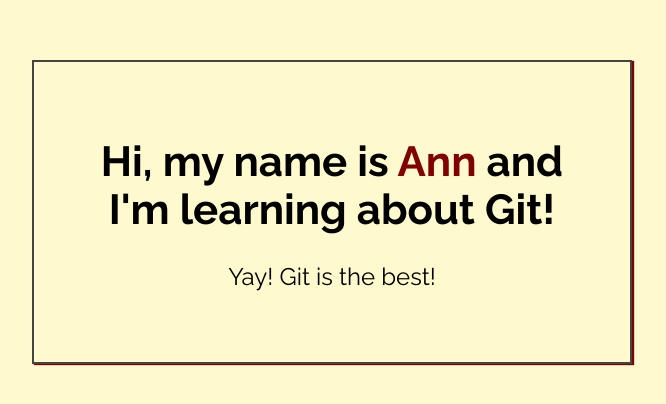
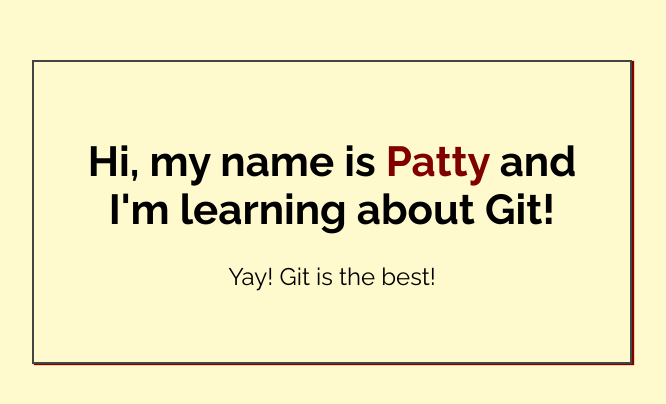
Before and after one commit to patty-t/Git_Temp_class, a plain HTML site: page index.html in a window 1280 px wide. Shown: the part 188-592 px from the top of the page, without its empty margins (308-974 px from the left). Drawn offline with Linux system fonts and the light colour scheme.

Commit message:
Added name to index.html

```diff
--- a/index.html
+++ b/index.html
@@ -14,7 +14,7 @@
 <body>
 
     <div class="greeting">
-        <h1>Hi, my name is <span class="highlight">Ann</span> and I'm learning about Git! </h1>
+        <h1>Hi, my name is <span class="highlight">Patty</span> and I'm learning about Git! </h1>
 
         <p>Yay! Git is the best!</p>
     </div>
```
